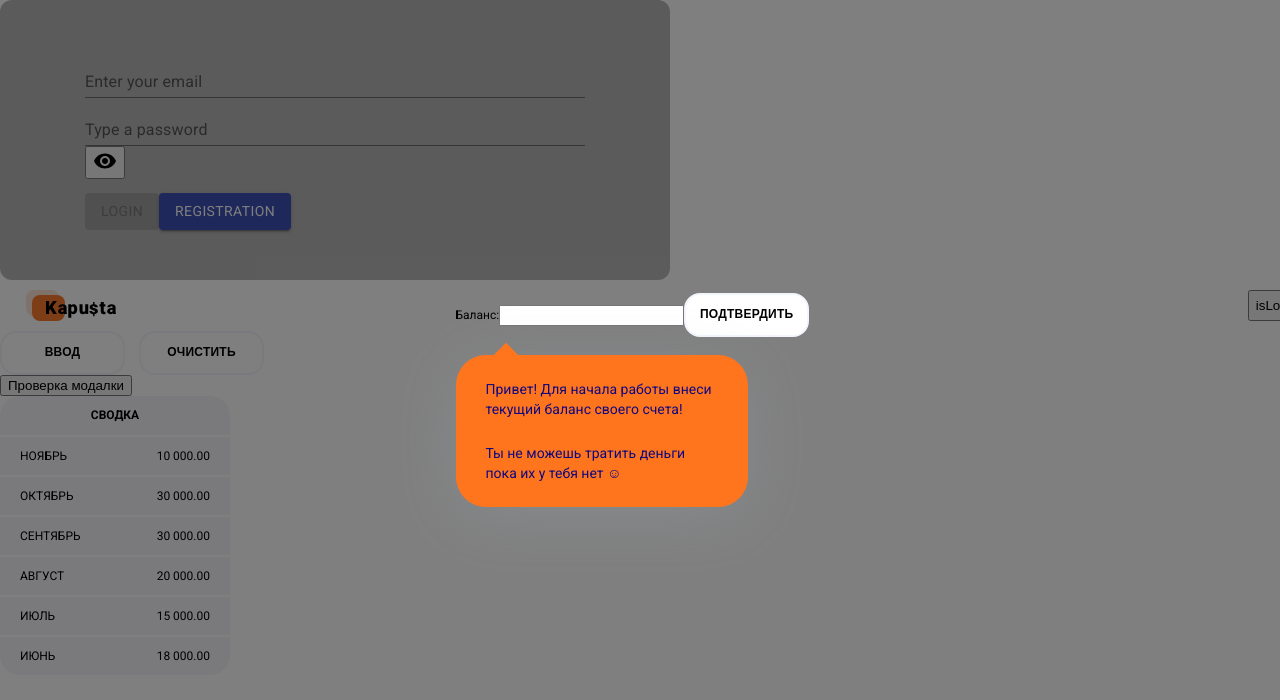
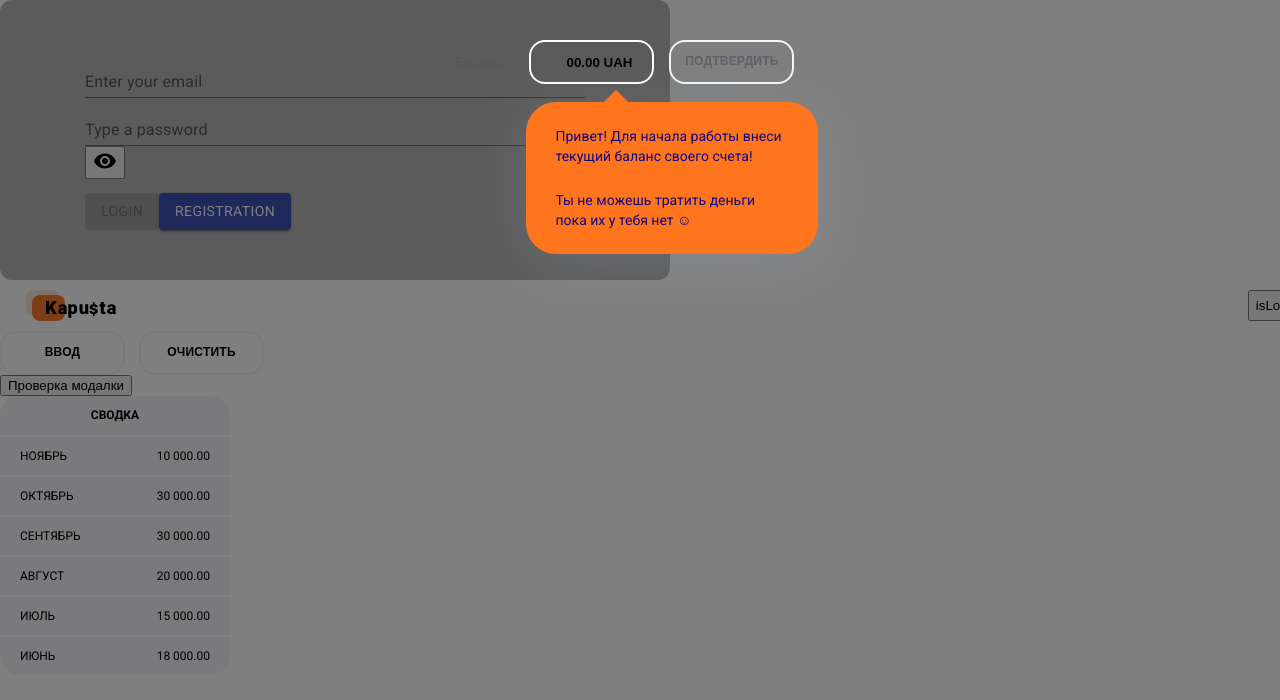
Before and after one commit to Koliadjun/kapusta-react, a React (Create React App) app: page / in a window 1280 px wide. Shown: the top 700 px of the page. Built offline with nearby package versions, Linux system fonts and the light colour scheme.

Commit message:
InitialBalanceFormModal

```diff
--- a/src/components/AppBar/AppBar.jsx
+++ b/src/components/AppBar/AppBar.jsx
@@ -1,29 +1,26 @@
-import React from "react";
-import { useState } from "react";
+import React from 'react';
+import { useState } from 'react';
 
-import Header from "components/Header/Header";
-import Container from "components/Container/Container";
-import LogOutHeaderMenu from "components/LogOutHeaderMenu/LogOutHeaderMenu";
-import s from './AppBar.module.css'
-
+import Header from 'components/Header/Header';
+import Container from 'components/Container/Container';
+import LogOutHeaderMenu from 'components/LogOutHeaderMenu/LogOutHeaderMenu';
+import s from './AppBar.module.css';
 
 export default function AppBar() {
-    const [isLogin, setIsLogin ] = useState(false)
-    console.log(isLogin);
-    const toggleClick= ()=> {
-        setIsLogin(!isLogin)
-    }
+  const [isLogin, setIsLogin] = useState(false);
+  // console.log(isLogin);
+  const toggleClick = () => {
+    setIsLogin(!isLogin);
+  };
   return (
     <Container>
       <div className={s.appBar}>
         <Header />
-                <button type='button' onClick={toggleClick}> isLogin</button>
-                {isLogin && <LogOutHeaderMenu/>}
-
+        <button type="button" onClick={toggleClick}>
+          isLogin
+        </button>
+        {isLogin && <LogOutHeaderMenu />}
       </div>
-
-
     </Container>
-    )
-
+  );
 }
--- a/src/components/InitialBalanceFormModal/Content/Content.module.css
+++ b/src/components/InitialBalanceFormModal/Content/Content.module.css
@@ -16,7 +16,7 @@
   position: absolute;
   transform: rotateY(0deg) rotate(45deg);
   top: -8px;
-  left: 40px;
+  left: 80px;
   background-color: #ff751d;
 }
 
@@ -24,7 +24,7 @@
   position: relative;
   width: 292px;
   height: 152px;
-  /* padding: 20px; */
+  left: 70px;
 
   background: #ff751d;
   border-radius: 30px;
--- a/src/components/InitialBalanceFormModal/Input/Input.jsx
+++ b/src/components/InitialBalanceFormModal/Input/Input.jsx
@@ -1,17 +1,41 @@
-import Button from 'components/Button/Button';
-import React from 'react';
+import React, { useState } from 'react';
 import styles from './Input.module.css';
 
 export default function Input({ sendBalance }) {
-  const onClick = () => {
-    //sends balance to BD
+  const [input, setInput] = useState('');
+  const onSubmit = () => {
+    //callback, that sends balance to DataBase
     sendBalance(false);
+    // console.log('onClick');
   };
+  const onChange = e => {
+    // console.log('input', input);
+
+    setInput(e.target.value);
+    if (input === '') return;
+  };
+
   return (
-    <form className={styles.form}>
-      <label htmlFor="balanceInput">Баланс:</label>
-      <input id="balanceInput" type="text" />
-      <Button text={'Подтвердить'} onClick={onClick} />
+    <form className={styles.form} onSubmit={onSubmit}>
+      <label className={styles.label} htmlFor="balanceInput">
+        Баланс:
+      </label>
+      <input
+        className={styles.input}
+        value={input}
+        id="balanceInput"
+        name="balanceInput"
+        type="text"
+        pattern="\d+(\.\d{2})?"
+        placeholder="00.00 UAH"
+        autoComplete="off"
+        onChange={onChange}
+        required
+      />
+
+      <button type={'submit'} className={styles.button__balance}>
+        Подтвердить
+      </button>
     </form>
   );
 }
--- a/src/components/InitialBalanceFormModal/Input/Input.module.css
+++ b/src/components/InitialBalanceFormModal/Input/Input.module.css
@@ -7,3 +7,71 @@
 
   background: transparent;
 }
+
+.label {
+  margin-right: 21px;
+  /* padding: 10px; */
+
+  font-family: Roboto;
+  font-style: normal;
+  font-weight: 500;
+  font-size: 14px;
+  line-height: 1.167;
+  display: flex;
+  align-items: center;
+  text-align: center;
+  letter-spacing: 0.02em;
+
+  color: rgba(82, 85, 95, 0.7);
+  /* color: #ffffff; */
+}
+
+.input {
+  width: 125px;
+  height: 44px;
+  margin-right: 15px;
+  text-align: right;
+  padding: 12px 20px;
+
+  font-weight: 900;
+  color: #ffffff;
+  border: 2px solid #ffffff;
+  box-sizing: border-box;
+  border-radius: 16px;
+  outline: none;
+  background-color: transparent;
+}
+
+::placeholder {
+  color: #000;
+}
+
+/* button.button__balance {
+  color: #ff751d;
+  background-color: rgb(148, 31, 31);
+} */
+
+.button__balance {
+  width: 125px;
+  height: 44px;
+  border-radius: 16px;
+  border: 2px solid #f2f5fc;
+  font-style: normal;
+  font-weight: 900;
+  font-size: 12px;
+  line-height: 1.14;
+  align-items: center;
+  text-align: center;
+  letter-spacing: 0.02em;
+  text-transform: uppercase;
+  background-color: transparent;
+  color: rgba(82, 85, 95, 0.7);
+}
+.button__balance:hover,
+.button__balance:focus {
+  cursor: pointer;
+  transform: scale(1.1);
+  background-color: #ff751d;
+  color: #fff;
+  transition: all 0.2s ease-out;
+}
--- a/src/components/InitialBalanceFormModal/Modal/BalanceModal.module.css
+++ b/src/components/InitialBalanceFormModal/Modal/BalanceModal.module.css
@@ -12,5 +12,5 @@
 .modal.active {
   display: flex;
   justify-content: center;
-  align-items: center;
+  align-items: top;
 }
--- a/src/components/InitialBalanceFormModal/Wrapper/Wrapper.module.css
+++ b/src/components/InitialBalanceFormModal/Wrapper/Wrapper.module.css
@@ -1,3 +1,4 @@
-/* .wrapper {
-  background-color: rgb(236, 155, 155);
-} */
+.wrapper {
+  position: fixed;
+  top: 40px;
+}
```
Also changed, not shown: src/components/InitialBalanceFormModal/Modal/BalanceModal.jsx (+0 -7 lines). Lines whose indentation alone changed are shown as unchanged.
